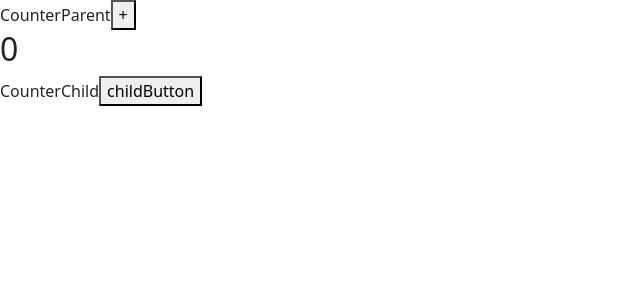
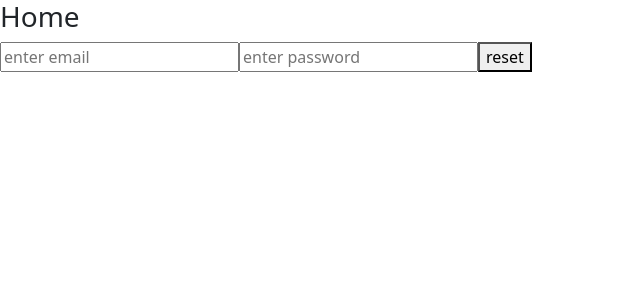
Before and after one commit to guhan0000/React-Revision-DI, a React (Vite) app: page / in a window 1280 px wide. Shown: the top 300 px of the page, without its empty margins (0-640 px from the left). Built offline with nearby package versions, Linux system fonts and the light colour scheme.

Commit message:
useInput added

```diff
--- a/src/App.jsx
+++ b/src/App.jsx
@@ -1,10 +1,9 @@
-import CounterParent from "./UseCallback/CounterParent";
-
+import Home from "./CustomHooks/Home";
 
 function App() {
   return (
     <>
-    <CounterParent/>
+      <Home />
     </>
   );
 }
--- a/src/CustomHooks/Home.jsx
+++ b/src/CustomHooks/Home.jsx
@@ -1,15 +1,23 @@
 import React from "react";
-import useUsers from "./hooks/useUsers";
+import useInput from "./hooks/useInput";
 
 const Home = () => {
-  const users = useUsers();
+  const email = useInput("");
+  const password = useInput("");
   return (
-    <div>
-      Home
-      {users.map((user) => (
-        <h3 key={user.id}>{user.firstName + " " + user.lastName}</h3>
-      ))}
-    </div>
+    <>
+      <h3>Home</h3>
+      <input type="text" placeholder="enter email" {...email} />
+      <input type="text" placeholder="enter password" {...password} />
+      <button
+        onClick={() => {
+          email.reset();
+          password.reset();
+        }}
+      >
+        reset
+      </button>
+    </>
   );
 };
 
--- /dev/null
+++ b/src/CustomHooks/hooks/useInput.js
@@ -0,0 +1,13 @@
+import { useState } from "react";
+
+const useInput = () => {
+  const [value, setValue] = useState("");
+  function onChange(e) {
+    setValue(e.target.value);
+  }
+  function reset() {
+    setValue("");
+  }
+  return { value, onChange, reset };
+};
+export default useInput;
```
